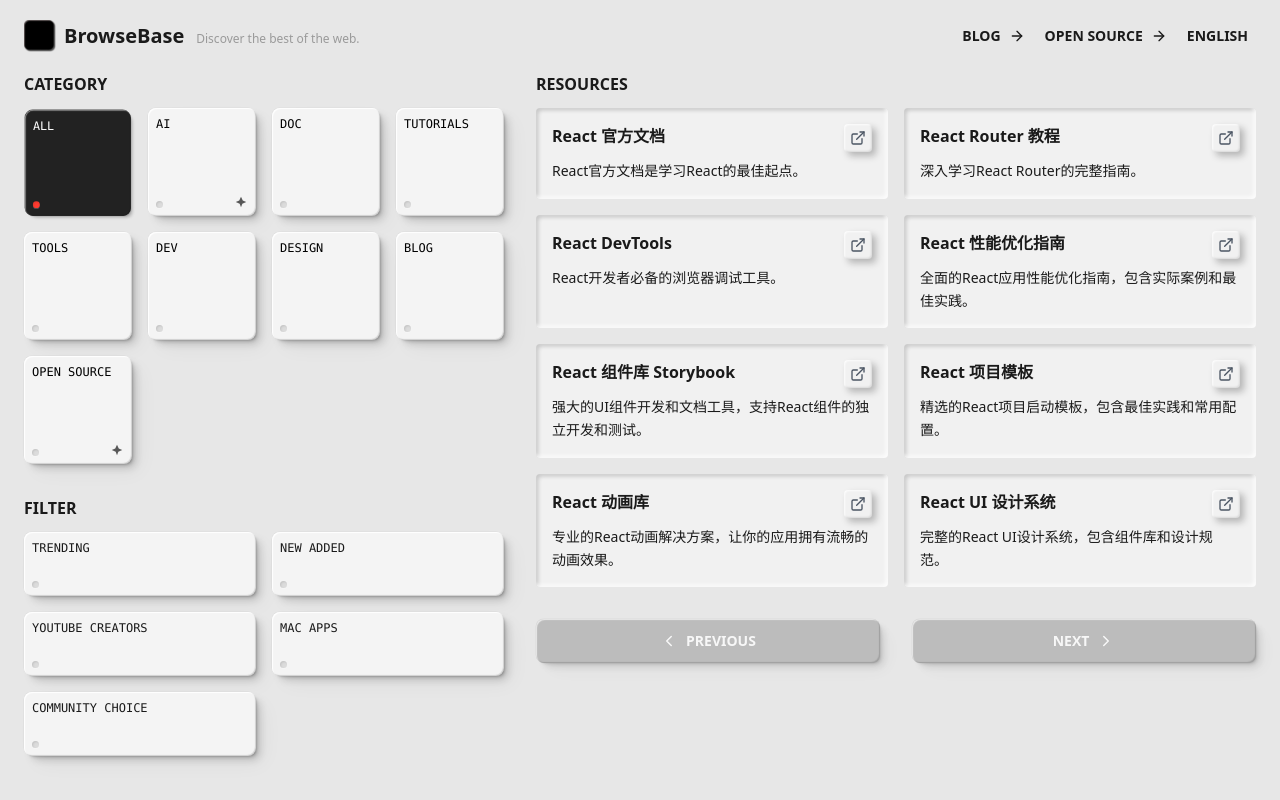
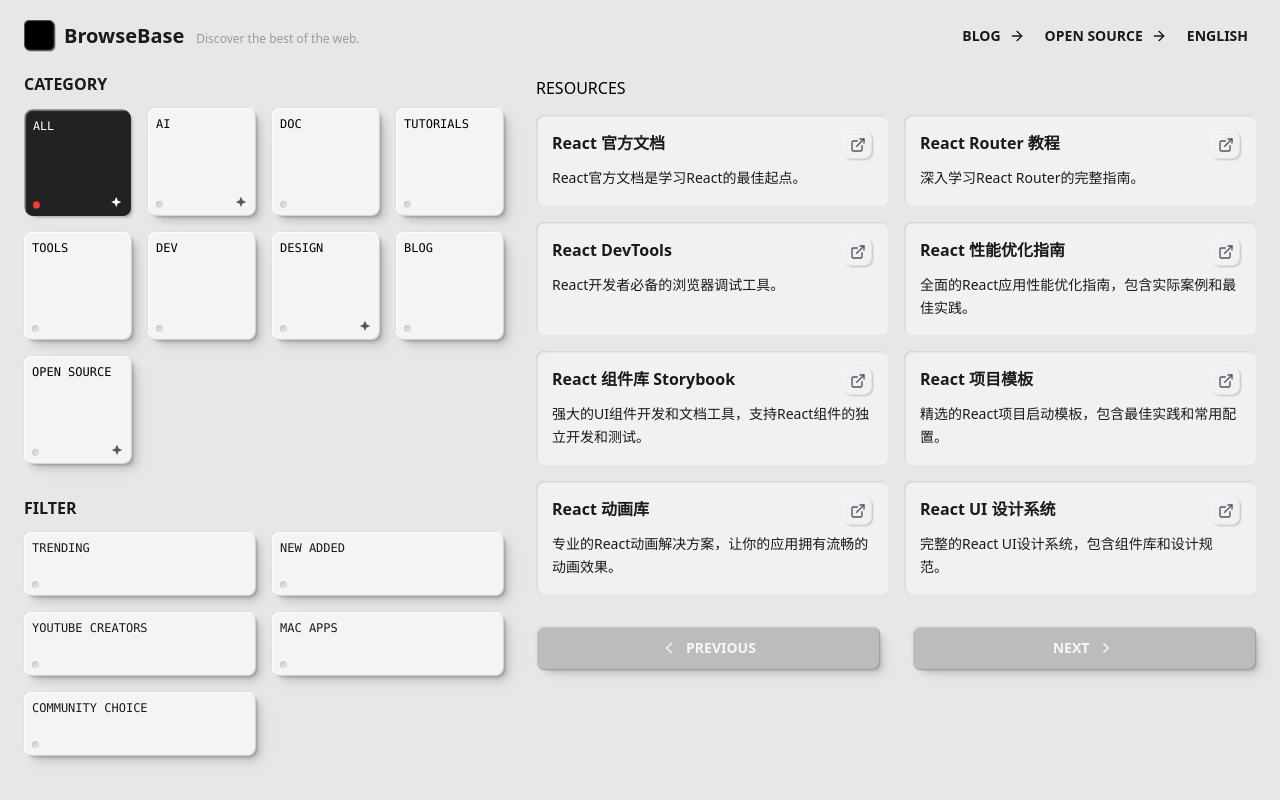
Before and after one commit to Lily-404/BrowseBase, a React (Vite) app: page / in a window 1280 px wide. Built offline with nearby package versions, Linux system fonts and the light colour scheme; the HTML template or start-up script is replaced by a standard one.

Commit message:
adjust(style)

```diff
--- a/src/App.tsx
+++ b/src/App.tsx
@@ -3,7 +3,6 @@
 import ResourceCategories from './components/ResourceCategories';
 import ResourceTags from './components/ResourceTags';
 import ResourcePreview from './components/ResourcePreview';
-
 import { categories, tags,  resources } from './data/mockData';
 
 function App() {
--- a/src/components/ResourceCategories.tsx
+++ b/src/components/ResourceCategories.tsx
@@ -28,11 +28,11 @@
     }
   };
 
-  // 添加开源按钮到分类列表中
+
   const allCategories = [
     ...categories.map(category => ({
       ...category,
-      icon: category.id === 'ai' || category.id === 'opensource' // 为 AI 和开源分类添加图标
+      icon: category.id === 'ai' || category.id === 'opensource' || category.id === 'all' || category.id === 'design'? 'true' : undefined
     })),
     {
       id: 'opensource',
@@ -67,7 +67,6 @@
                     height="14"
                     viewBox="0 0 16 16"
                     fill="none"
-                    xmlns="http://www.w3.org/2000/svg"
                   >
                     <path
                       d="M8 3l2 4.5L14 9l-4.5 2L8 15l-1.5-4L2 9l4-1.5L8 3z"
--- a/src/components/ResourcePreview.tsx
+++ b/src/components/ResourcePreview.tsx
@@ -1,7 +1,7 @@
 import React from 'react';
 import { ExternalLink } from 'lucide-react';
 import Footer from './Footer';
-import { useTranslation } from 'react-i18next';  // 添加这行
+import { useTranslation } from 'react-i18next';
 
 interface Resource {
   id: string;
@@ -51,25 +51,34 @@
 
   if (!resources.length) {
     return (
-      <div>
-        <h2 className="text-base font-bold uppercase mb-3 text-[#1A1A1A]">{t('resourcePreview.title')}</h2>
-        <div className="w-full h-full bg-[#F1F1F1] rounded p-5 flex items-center justify-center
-          shadow-[inset_-2px_-2px_4px_rgba(255,255,255,0.9),inset_2px_2px_4px_rgba(0,0,0,0.2)]"
+      <div className="flex flex-1 flex-col shrink-0 mb-10">
+        <div className="flex flex-row justify-between -mb-[1px] relative items-center gap-2">
+          <div className="flex uppercase py-1 text-current/70">{t('resourcePreview.title')}</div>
+          <div className="flex flex-1 h-[1px] bg-foreground/8" />
+        </div>
+        <div className="flex flex-1 flex-col pt-3 rounded-lg">
+          <div className="w-full h-full bg-[#F1F1F1] rounded-lg p-5 flex items-center justify-center
+            shadow-[inset_-0.5px_-0.5px_1px_rgba(255,255,255,0.9),inset_0.5px_0.5px_1px_rgba(0,0,0,0.25)]"
           >
             <p className="text-gray-500">{t('resourcePreview.noMatch')}</p>
+          </div>
         </div>
       </div>
     );
   }
 
   return (
-    <div>
-      <h2 className="text-base font-bold uppercase mb-3 text-[#1A1A1A]">{t('resourcePreview.title')}</h2>
+    <div className="flex flex-1 flex-col shrink-0 mb-10">
+      <div className="flex flex-row justify-between -mb-[1px] relative items-center gap-2">
+        <div className="flex uppercase py-1 text-current/70">{t('resourcePreview.title')}</div>
+        <div className="flex flex-1 h-[1px] bg-foreground/8" />
+      </div>
+      <div className="flex flex-1 flex-col pt-3 rounded-lg">
         <div className="grid grid-cols-2 gap-4 mb-8">
           {uniqueResources.map(resource => (
             <div key={resource.id}
-            className="bg-[#F1F1F1] rounded p-4
-            shadow-[inset_-2px_-2px_4px_rgba(255,255,255,0.9),inset_2px_2px_4px_rgba(0,0,0,0.2)]"
+              className="bg-[#F1F1F1] rounded-lg p-4
+              shadow-[inset_-0.5px_-0.5px_2px_rgba(255,255,255,0.9),inset_0.5px_0.5px_2px_rgba(0,0,0,0.25)]"
             >
               <div className="flex justify-between items-start mb-2">
                 <h3 className="text-base font-bold text-[#1A1A1A] line-clamp-1 flex-1 mr-4">{resource.title}</h3>
@@ -77,9 +86,9 @@
                   href={resource.url}
                   target="_blank"
                   rel="noopener noreferrer"
-                className="relative flex items-center justify-center w-7 h-7 bg-[#F1F1F1] rounded hover:scale-105 transition-transform ml-auto
-                shadow-[4px_4px_7px_rgba(0,0,0,0.25),inset_-1px_-1px_2px_rgba(0,0,0,0.1),inset_1px_1px_2px_rgba(255,255,255,0.9)]
-                active:shadow-[inset_-1px_-1px_2px_rgba(0,0,0,0.3),inset_1px_1px_2px_rgba(255,255,255,1),4px_4px_7px_rgba(0,0,0,0.15)] active:scale-[0.995]"
+                  className="relative flex items-center justify-center w-7 h-7 bg-[#F1F1F1] rounded-lg hover:scale-105 transition-transform ml-auto
+                  shadow-[1px_1px_2px_rgba(0,0,0,0.2),inset_-0.5px_-0.5px_1px_rgba(0,0,0,0.1),inset_0.5px_0.5px_1px_rgba(255,255,255,0.9)]
+                  active:shadow-[inset_-0.5px_-0.5px_2px_rgba(0,0,0,0.25),inset_0.5px_0.5px_2px_rgba(255,255,255,1),0.5px_0.5px_2px_rgba(0,0,0,0.15)] active:scale-[0.995]"
                   onClick={() => new Audio('/click.mp3').play().catch(() => {})}
                 >
                   <ExternalLink size={16} className="text-gray-600 group-hover:text-gray-800" />
@@ -99,6 +108,7 @@
           onPrevPage={onPrevPage}
         />
       </div>
+    </div>
   );
 };
 
```
Lines whose indentation alone changed are shown as unchanged.
